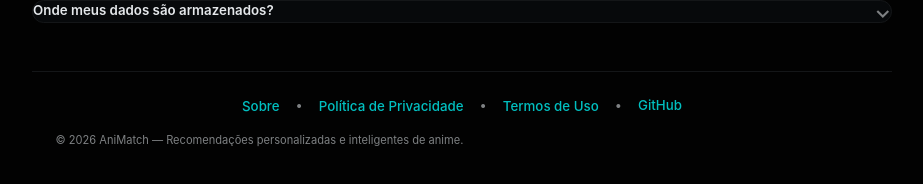
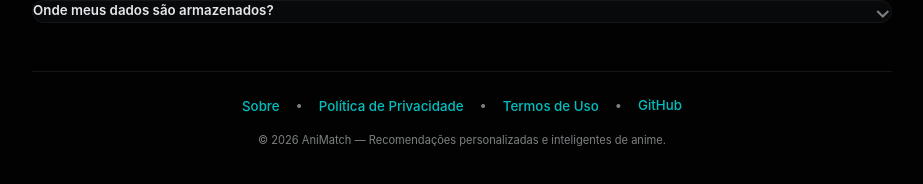
Before and after one commit to wagnergsantos/animatch, a React (Vite) app: page / in a window 1280 px wide. Shown: the part 1220-1404 px from the top of the page, without its empty margins (178-1101 px from the left). Built offline with nearby package versions, Linux system fonts and the light colour scheme; no server answers.

Commit message:
fix(landing): center footer copyright text explicitly

```diff
--- a/src/components/LoginScreen.module.css
+++ b/src/components/LoginScreen.module.css
@@ -602,9 +602,12 @@
 .landing-footer {
   width: 100%;
   max-width: 860px;
-  margin-top: var(--space-12);
+  margin: var(--space-12) auto 0 auto;
   border-top: 1px solid var(--color-border);
   padding-top: var(--space-6);
+  display: flex;
+  flex-direction: column;
+  align-items: center;
   text-align: center;
 }
 
@@ -615,6 +618,7 @@
   align-items: center;
   gap: var(--space-2) var(--space-4);
   font-size: var(--text-sm);
+  width: 100%;
 }
 
 .footer-link,
@@ -643,7 +647,9 @@
 }
 
 .footer-copy {
-  margin-top: var(--space-4);
+  margin: var(--space-4) auto 0 auto;
+  max-width: 100%;
+  width: 100%;
   text-align: center;
   font-size: var(--text-xs);
   color: var(--color-muted);
```
